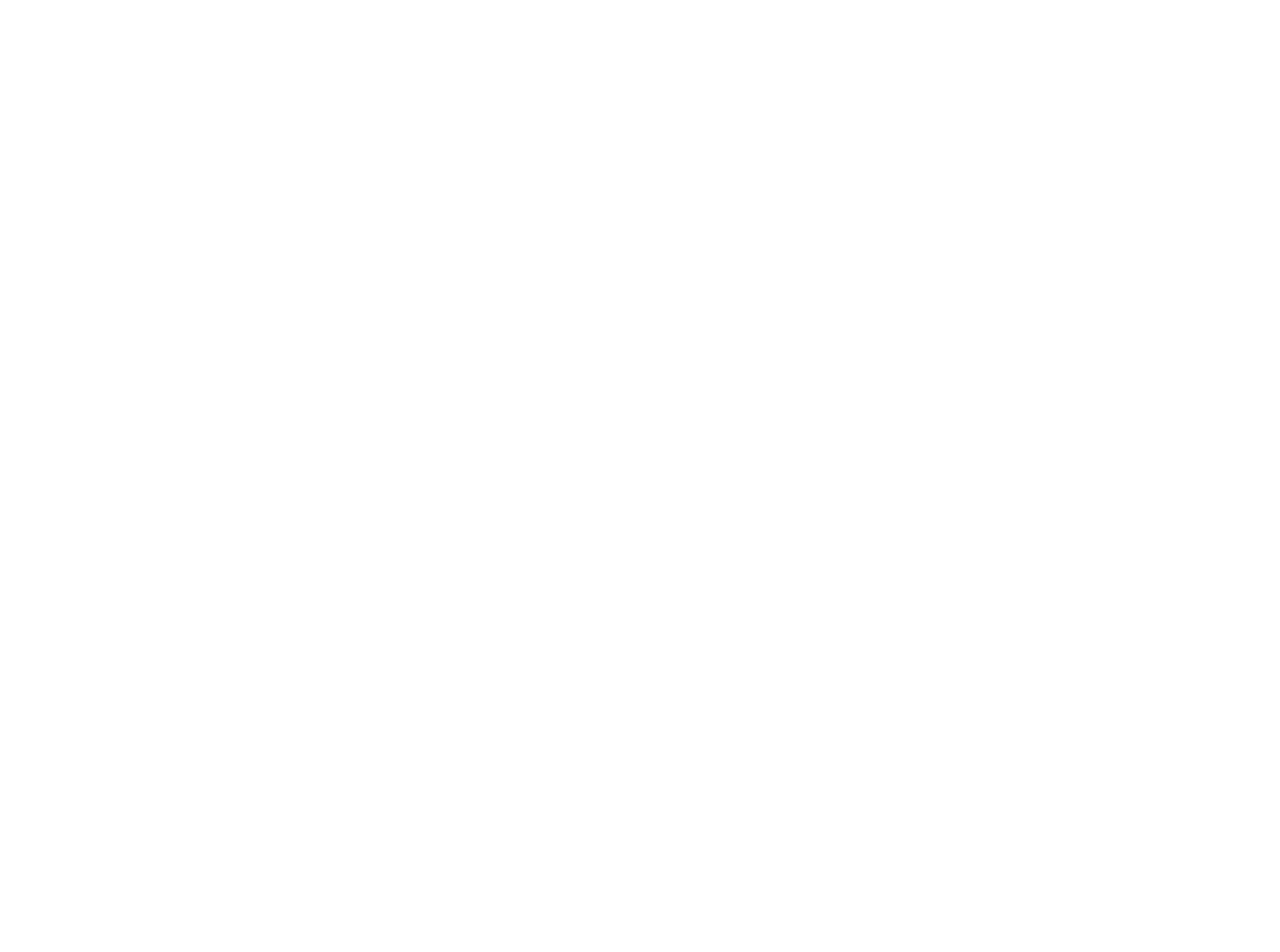
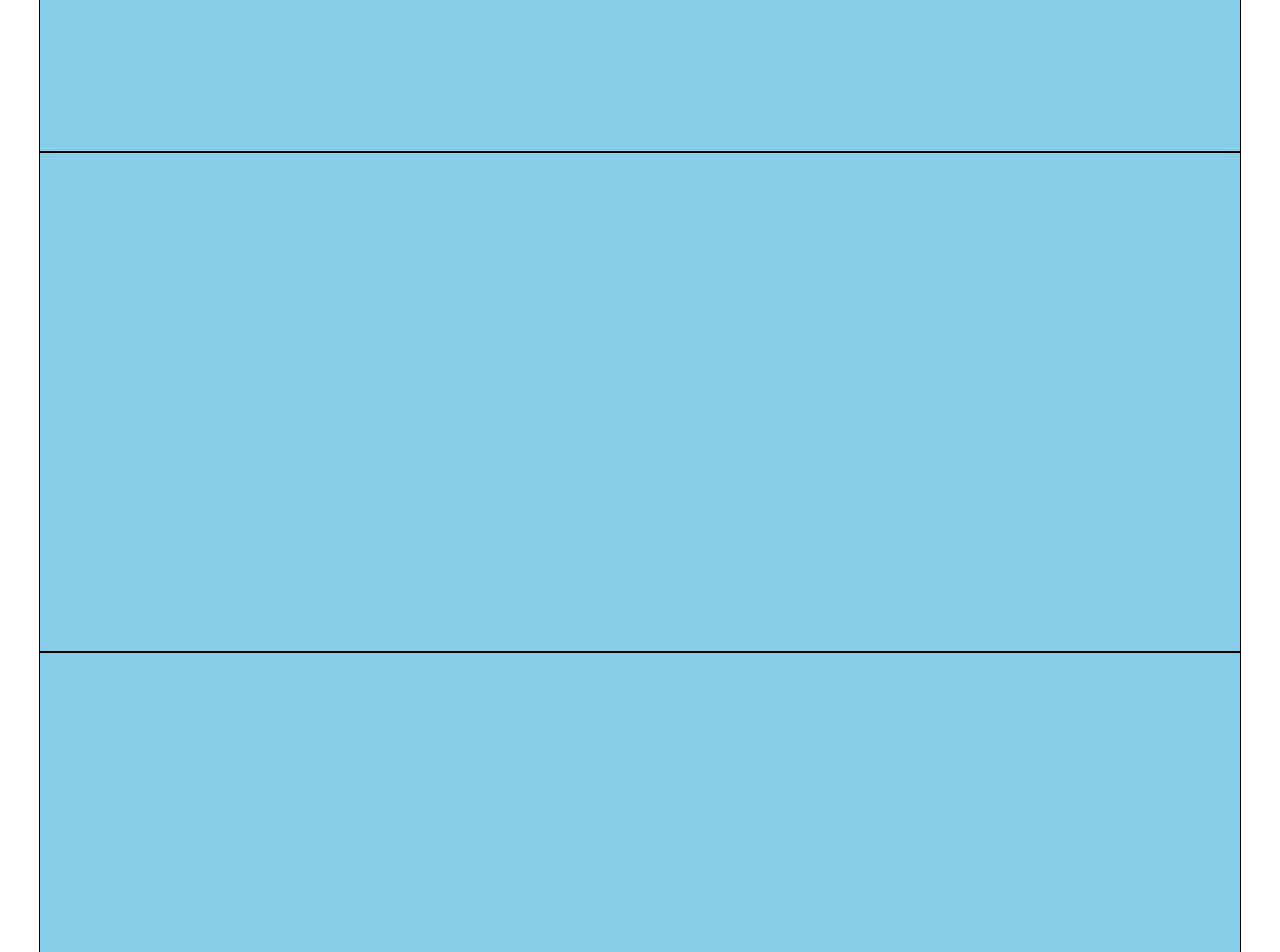
Before and after one commit to limdumb/DodGe.gg, a React (Create React App) app: page / in a window 1280 px wide. Shown: the part 146-1098 px from the top of the page. Before the commit the page ends 800 px from the top, so only its background shows below. Built offline with nearby package versions, Linux system fonts and the light colour scheme.

Commit message:
[Design]layoutcss 적용

```diff
--- a/src/MainPage/Mypage.css
+++ b/src/MainPage/Mypage.css
@@ -3,3 +3,25 @@ html,body,h1,h2,h3,h4,h5,ul,ol,li{
     margin: 0;
     border: none;
 }
+
+
+#layout{
+    background-color: skyblue;
+    margin: 0 auto;
+    max-width: 1200px;
+}
+
+
+.champion_profile{
+    outline: 1px solid black;
+    height: 250px;
+
+}
+.rune_page{
+    outline: 1px solid black;
+    height: 500px;
+}
+.item_page{
+    outline: 1px solid black;
+    height: 300px;
+}
--- a/src/MainPage/Mypage.jsx
+++ b/src/MainPage/Mypage.jsx
@@ -7,9 +7,11 @@ function Mypage(){
     return(
         <>
         <Header/>
-            <div id="Main__Container">
-
-            </div>
+            <main id="layout">
+                <article className="champion_profile"></article>
+                <section className="rune_page"></section>
+                <section className="item_page"></section>
+            </main>
         </>
     )
 }
```
